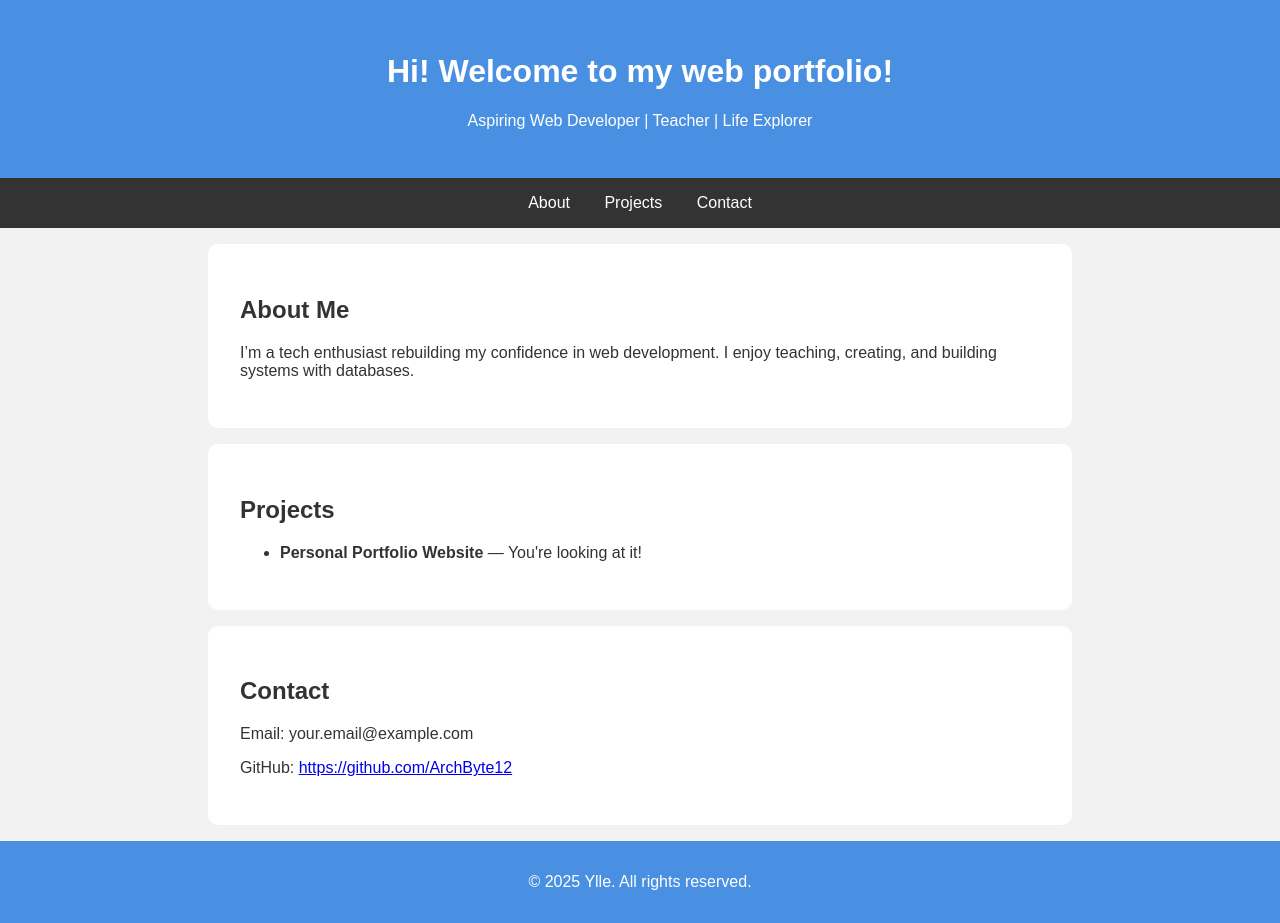
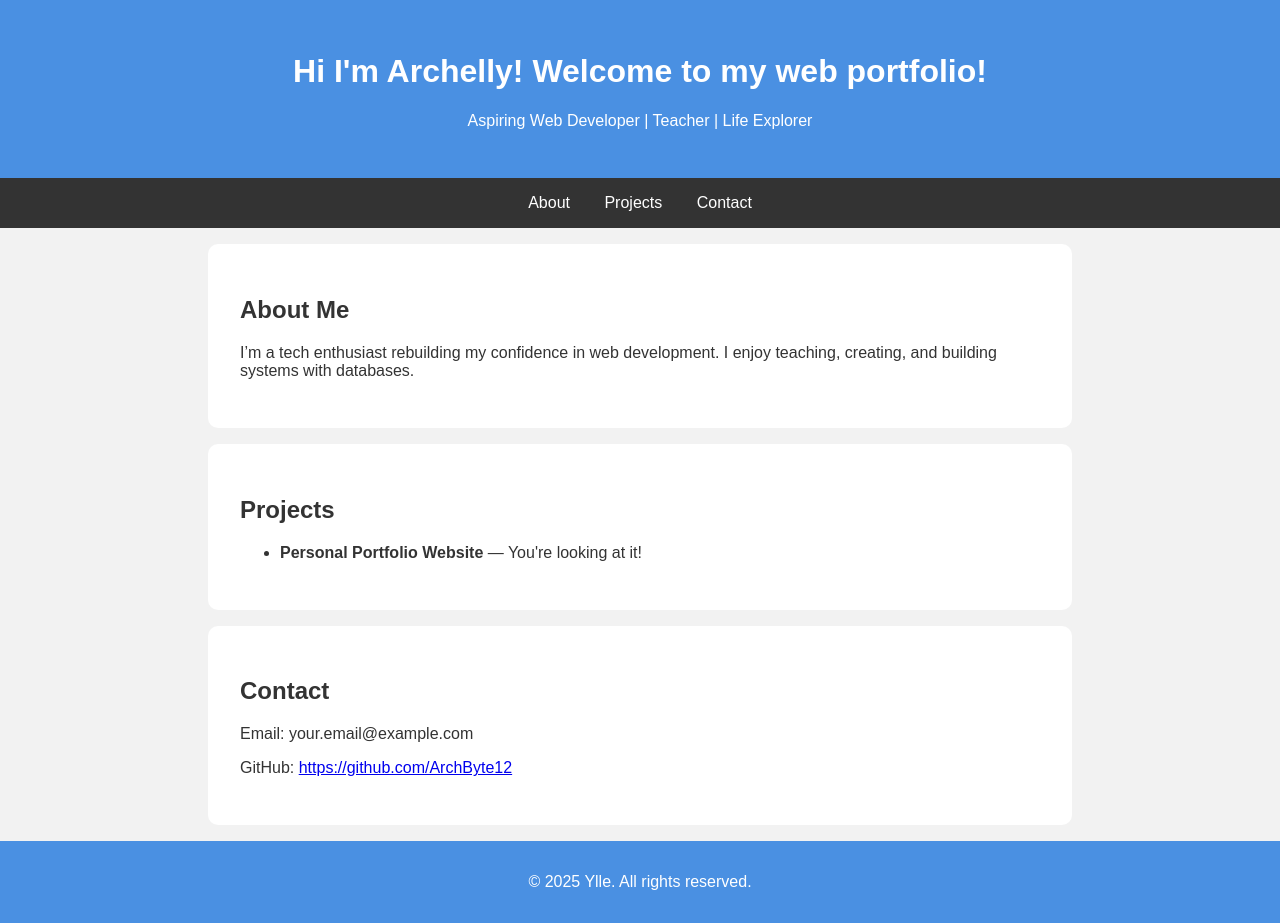
Before and after one commit to ArchByte12/portfolio, a plain HTML site: page index.html in a window 1280 px wide. Drawn offline with Linux system fonts and the light colour scheme.

Commit message:
updated the welcome phrase with name

```diff
--- a/index.html
+++ b/index.html
@@ -8,7 +8,7 @@
 </head>
 <body>
   <header>
-    <h1>Hi! Welcome to my web portfolio!</h1>
+    <h1>Hi I'm Archelly! Welcome to my web portfolio!</h1>
     <p>Aspiring Web Developer | Teacher | Life Explorer</p>
   </header>
 
```
